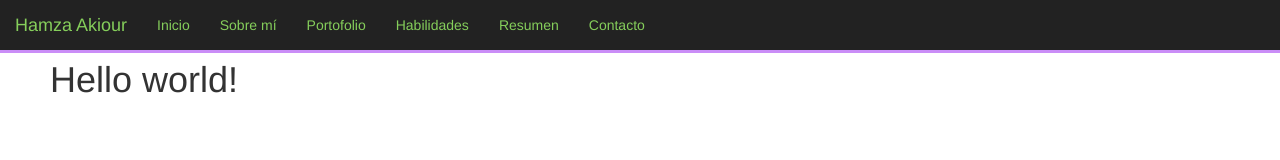
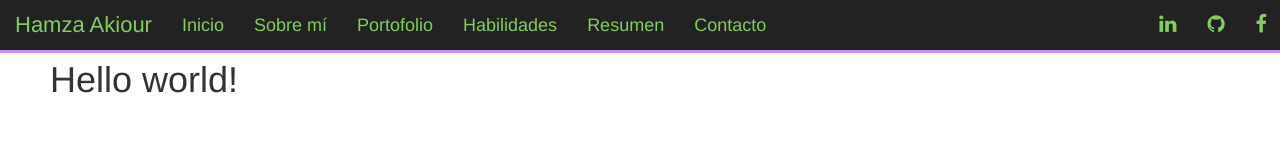
Before and after one commit to hakiour/simple-responsive-navigation-bar-boostrap, a plain HTML site: page index.html in a window 1280 px wide. Drawn offline with nearby package versions, Linux system fonts and the light colour scheme.

Commit message:
Add files via upload

```diff
--- a/css/master.css
+++ b/css/master.css
@@ -6,15 +6,32 @@ body {
 /*Navigation bar*/
 .navbar-design {
 	border-bottom: 3px solid #CA8DF7 !important;
+	font-size: 18px !important;
 }
 
 .nav.navbar-nav li a, .navbar-header a{
     color: #85ce5b !important;
 }
 
-/*Navigator -> active elements*/
+.navbar-brand{
+	font-size: 22px !important;
+}
+/*Navigation -> active elements*/
 .navbar.navbar-design li a:hover, .navbar.navbar-design li a:active, .navbar.navbar-design li a:focus  {
     background-color: #081202 !important;
     color: #edf8e7 !important;
-    font-size: 18px;
+    font-size: 22px;
 }
+/*Navigation -> Buttons */
+.fa {
+	margin-top: 7px;
+	padding:3px;
+	font-size: 20px !important;
+	color: #85ce5b;
+}
+.fa:hover {
+	color: #edf8e7 !important;
+    opacity: 0.8;
+    margin-top: 2px;
+    font-size: 25px !important;
+}
--- a/index.html
+++ b/index.html
@@ -7,24 +7,26 @@
 	<link rel="stylesheet" type="text/css" href="css/master.css">
 	<!-- Boostrap - Latest compiled and minified CSS -->
 	<link rel="stylesheet" href="https://maxcdn.bootstrapcdn.com/bootstrap/3.3.7/css/bootstrap.min.css" integrity="sha384-BVYiiSIFeK1dGmJRAkycuHAHRg32OmUcww7on3RYdg4Va+PmSTsz/K68vbdEjh4u" crossorigin="anonymous">
+	<!--Buttons -->
+	<link rel="stylesheet" href="https://cdnjs.cloudflare.com/ajax/libs/font-awesome/4.7.0/css/font-awesome.min.css">
 	<!-- Responsive Navbar -->
 	<script src="https://ajax.googleapis.com/ajax/libs/jquery/3.2.1/jquery.min.js"></script>
   	<script src="https://maxcdn.bootstrapcdn.com/bootstrap/3.3.7/js/bootstrap.min.js"></script>
-</head>
+  </head>
 <body>
 	<!--Navigation bar-->
 	<nav class="navbar navbar-inverse navbar-design navbar-fixed-top">
 		<div class="container-fluid">
 			<div class="navbar-header" >
 				<!--Dropdown button for small screens-->
-		      	<button type="button" class="navbar-toggle" data-toggle="collapse" data-target="#myNavbar">
+		      	<button type="button" class="navbar-toggle" data-toggle="collapse" data-target="#navb">
 			        <span class="icon-bar"></span>
 			        <span class="icon-bar"></span>
 			        <span class="icon-bar"></span>
 		     	</button>
 		       <a class="navbar-brand" href="#">Hamza Akiour</a>
 		   </div>
-		   <div class="collapse navbar-collapse" id="myNavbar">
+		   <div class="collapse navbar-collapse" id="navb">
 		   		<!--Items header-->
 		      	 <ul class="nav navbar-nav">
 		      	  <li><a href="#Inicio">Inicio</a></li>
@@ -34,9 +36,14 @@
 			      <li><a href="#Resumen">Resumen</a></li>
 			      <li><a href="#Contacto">Contacto</a></li>
 	   	  		</ul>
+	   	  		<ul class="nav navbar-nav navbar-right">
+				    <a href="#" class="btn fa fa-linkedin"></a>
+		   	  		<a href="#" class="btn fa fa-github"></a>
+		   	  		<a href="#" class="btn fa fa-facebook"></a>
+			     </ul>
 	   	  </div>
 	  </div>
 	</nav>
-	<h1> Hello world!</h1>
+	 <h1>Hello world!</h1>
 </body>
 </html>
```
